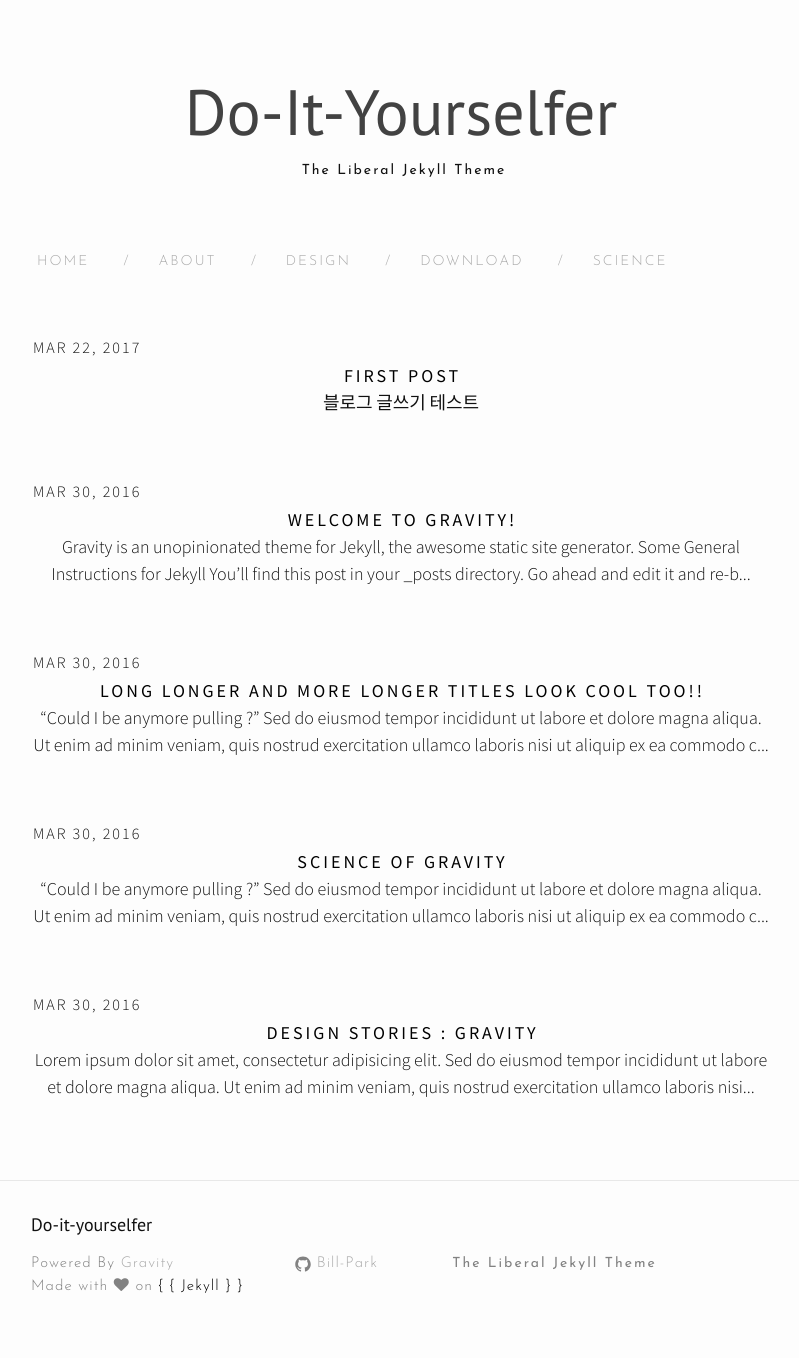
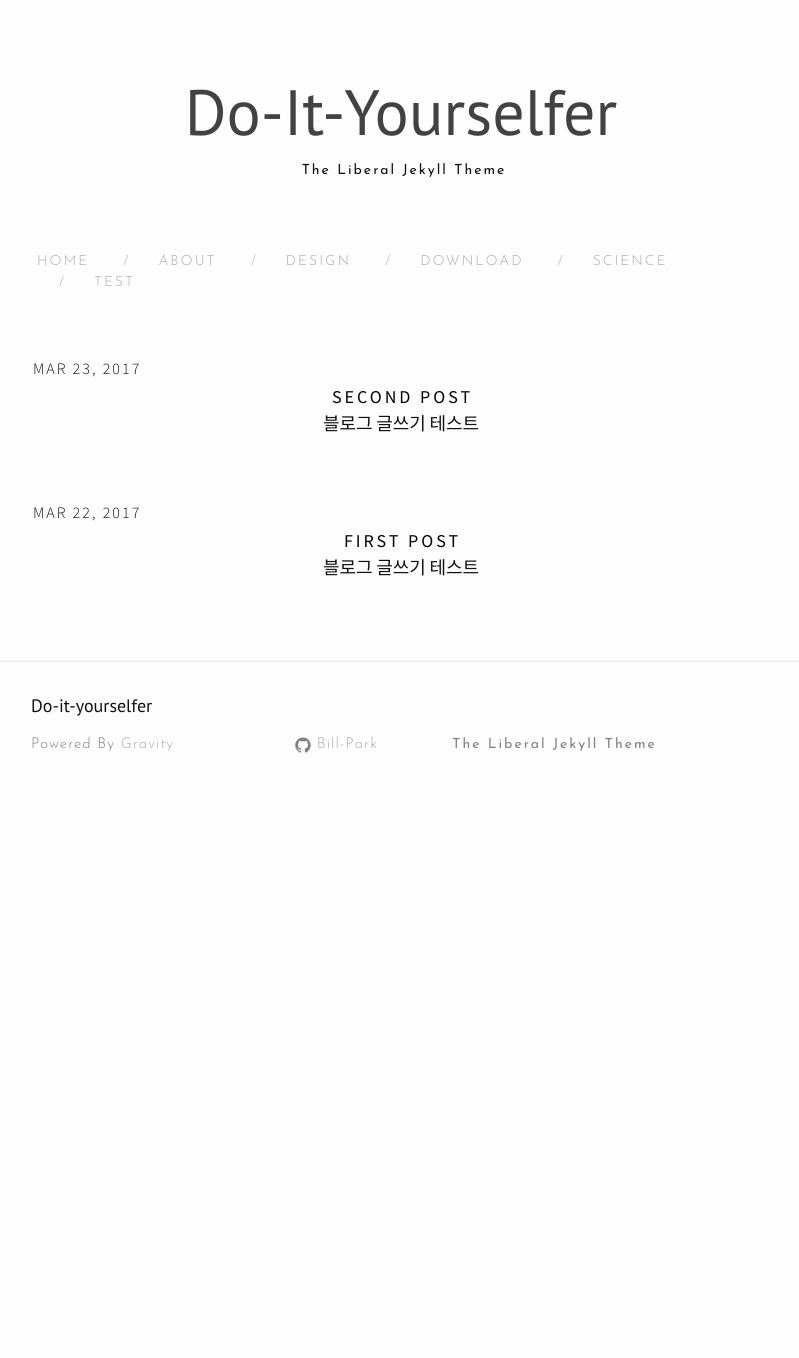
Before and after one commit to Bill-Park/bill-park.github.io, a Jekyll site: the page built from index.html, in a window 1280 px wide. Shown: the whole page, without its empty margins (239-1038 px from the left). Built offline with Jekyll 4.4.1, drawn with Linux system fonts in a browser that asks for light colours; nearby versions of some CDN libraries; the list of posts is cut into pages by our own code; after the commit the page ends 900 px from its top, so only the background shows below that.

Commit message:
category test

```diff
--- a/_config.yml
+++ b/_config.yml
@@ -12,10 +12,8 @@ description: The Liberal Jekyll Theme
 #baseurl: "/" # the subpath of your site, e.g. /blog
 url: "https://bill-park.github.io" # the base hostname & protocol for your site
 github_username:  Bill-Park
-paginate: 5
+paginate: 6
 
-google-analytics:
-  id: "UA-96043263-1"
 
 gems: [jekyll-paginate, kramdown]
 # Build settings
--- a/_includes/footer.html
+++ b/_includes/footer.html
@@ -8,8 +8,6 @@
       <div class="footer-col footer-col-1">
         <ul class="contact-list footer-content">
           <li>Powered By <a href="http://github.com/hemangsk/Gravity">Gravity</a></li>
-          <li>Made with <i class="fa fa-heart"></i> on <a href="http://jekyllrb.com"><span style="color:black">{ { Jekyll } }</a></span></li>
-
 
         </ul>
       </div>
--- a/_posts/2016-03-30-design-stories.markdown
+++ /dev/null
@@ -1,14 +0,0 @@
----
-layout: post
-title:  "Design Stories : Gravity"
-date:   2016-03-30 19:45:31 +0530
-categories: ["design", "science", "life"]
-author: "Hemang Kumar"
----
-Lorem ipsum dolor sit amet, consectetur adipisicing elit.
-
-Sed do eiusmod tempor incididunt ut labore et dolore magna aliqua. Ut enim ad minim veniam, quis nostrud exercitation ullamco laboris nisi ut aliquip ex ea commodo consequat.
-
- Duis aute irure dolor in reprehenderit in voluptate velit esse cillum dolore eu fugiat nulla pariatur. Excepteur sint occaecat cupidatat non proident, sunt in culpa qui officia deserunt mollit anim id est laborum.
-
-Lorem ipsum dolor sit amet, consectetur adipisicing elit, sed do eiusmod tempor incididunt ut labore et dolore magna aliqua. Ut enim ad minim veniam, quis nostrud exercitation ullamco laboris nisi ut aliquip ex ea commodo consequat. Duis aute irure dolor in reprehenderit in voluptate velit esse cillum dolore eu fugiat nulla pariatur. Excepteur sint occaecat cupidatat non proident, sunt in culpa qui officia deserunt mollit anim id est laborum.
--- a/_posts/2016-03-30-science.markdown
+++ /dev/null
@@ -1,14 +0,0 @@
----
-layout: post
-title:  "Science of Gravity"
-date:   2016-03-30 19:45:31 +0530
-categories: science
-author: "Chandler Bing"
----
-"Could I be anymore pulling ?"
-
-Sed do eiusmod tempor incididunt ut labore et dolore magna aliqua. Ut enim ad minim veniam, quis nostrud exercitation ullamco laboris nisi ut aliquip ex ea commodo consequat.
-
- Duis aute irure dolor in reprehenderit in voluptate velit esse cillum dolore eu fugiat nulla pariatur. Excepteur sint occaecat cupidatat non proident, sunt in culpa qui officia deserunt mollit anim id est laborum.
-
-Lorem ipsum dolor sit amet, consectetur adipisicing elit, sed do eiusmod tempor incididunt ut labore et dolore magna aliqua. Ut enim ad minim veniam, quis nostrud exercitation ullamco laboris nisi ut aliquip ex ea commodo consequat. Duis aute irure dolor in reprehenderit in voluptate velit esse cillum dolore eu fugiat nulla pariatur. Excepteur sint occaecat cupidatat non proident, sunt in culpa qui officia deserunt mollit anim id est laborum.
--- a/_posts/2016-03-30-science0.markdown
+++ /dev/null
@@ -1,14 +0,0 @@
----
-layout: post
-title:  "Long Longer and more Longer titles look cool too!!"
-date:   2016-03-30 19:45:31 +0530
-categories: science
-author: "Chandler Bing"
----
-"Could I be anymore pulling ?"
-
-Sed do eiusmod tempor incididunt ut labore et dolore magna aliqua. Ut enim ad minim veniam, quis nostrud exercitation ullamco laboris nisi ut aliquip ex ea commodo consequat.
-
- Duis aute irure dolor in reprehenderit in voluptate velit esse cillum dolore eu fugiat nulla pariatur. Excepteur sint occaecat cupidatat non proident, sunt in culpa qui officia deserunt mollit anim id est laborum.
-
-Lorem ipsum dolor sit amet, consectetur adipisicing elit, sed do eiusmod tempor incididunt ut labore et dolore magna aliqua. Ut enim ad minim veniam, quis nostrud exercitation ullamco laboris nisi ut aliquip ex ea commodo consequat. Duis aute irure dolor in reprehenderit in voluptate velit esse cillum dolore eu fugiat nulla pariatur. Excepteur sint occaecat cupidatat non proident, sunt in culpa qui officia deserunt mollit anim id est laborum.
--- a/_posts/2016-03-30-welcome-to-jekyll.markdown
+++ /dev/null
@@ -1,29 +0,0 @@
----
-layout: post
-title:  "Welcome to Gravity!"
-date:   2016-03-30 19:45:31 +0530
-categories: jekyll update
----
-Gravity is an unopinionated theme for Jekyll, the awesome static site generator.
-
-Some General Instructions for Jekyll
-
-You’ll find this post in your `_posts` directory. Go ahead and edit it and re-build the site to see your changes. You can rebuild the site in many different ways, but the most common way is to run `jekyll serve`, which launches a web server and auto-regenerates your site when a file is updated.
-
-To add new posts, simply add a file in the `_posts` directory that follows the convention `YYYY-MM-DD-name-of-post.ext` and includes the necessary front matter. Take a look at the source for this post to get an idea about how it works.
-
-Jekyll also offers powerful support for code snippets:
-
-{% highlight ruby %}
-def print_hi(name)
-  puts "Hi, #{name}"
-end
-print_hi('Tom')
-#=> prints 'Hi, Tom' to STDOUT.
-{% endhighlight %}
-
-Check out the [Jekyll docs][jekyll-docs] for more info on how to get the most out of Jekyll. File all bugs/feature requests at [Jekyll’s GitHub repo][jekyll-gh]. If you have questions, you can ask them on [Jekyll Talk][jekyll-talk].
-
-[jekyll-docs]: http://jekyllrb.com/docs/home
-[jekyll-gh]:   https://github.com/jekyll/jekyll
-[jekyll-talk]: https://talk.jekyllrb.com/
--- /dev/null
+++ b/_posts/2017-03-23-blog-abct.markdown
@@ -0,0 +1,7 @@
+---
+layout: post
+title:  "Second Post"
+category: test
+---
+
+블로그 글쓰기 테스트
```
Also changed, not shown: _layouts/default.html (+0 -10 lines), test.md (added, +7 -0 lines), 1 other file.
